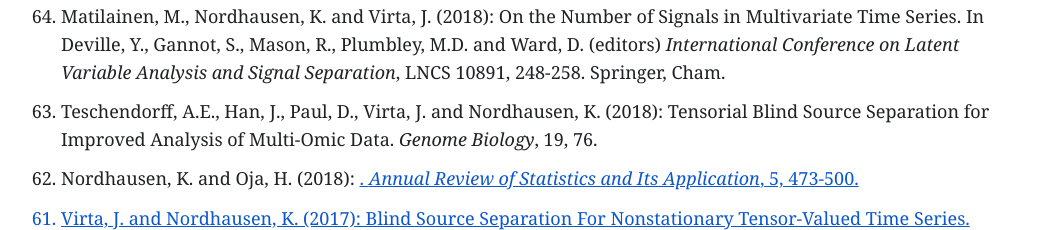
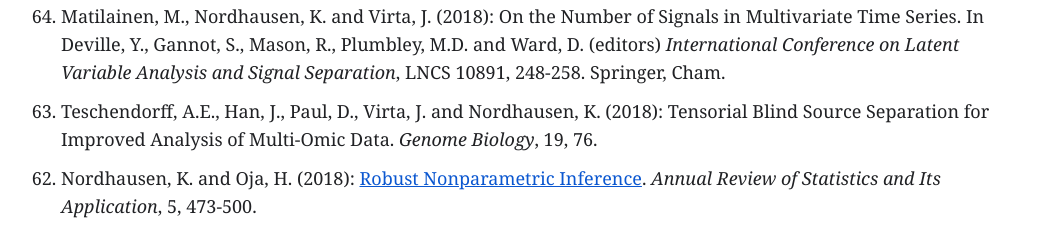
Before and after one commit to klauschN/publications, a plain HTML site: page index.html in a window 1280 px wide. Shown: the part 8185-8415 px from the top of the page, without its empty margins (121-1159 px from the left). Drawn offline with Linux system fonts and the light colour scheme.

Commit message:
Update index.html

```diff
--- a/index.html
+++ b/index.html
@@ -372,7 +372,7 @@ https://doi.org/10.3390/ijns9040060">Multivariate Independent Component Analysis
           <li>Nordhausen, K. and Oja, H. (2018): Independent Component Analysis: A Statistical Perspective.  <em>WIREs Computational Statistics</em>, 10, e1440.</li>
           <li>Matilainen, M., Nordhausen, K. and Virta, J. (2018): On the Number of Signals in Multivariate Time Series. In Deville, Y., Gannot, S., Mason, R., Plumbley, M.D. and Ward, D. (editors)  <em>International Conference on Latent Variable Analysis and Signal Separation</em>, LNCS 10891, 248-258. Springer, Cham.</li>
           <li>Teschendorff, A.E., Han, J., Paul, D., Virta, J. and Nordhausen, K. (2018): Tensorial Blind Source Separation for Improved Analysis of Multi-Omic Data.  <em>Genome Biology</em>, 19, 76.</li>
-          <li>Nordhausen, K. and Oja, H. (2018): <a href="https://doi.org/10.1146/annurev-statistics-031017-100247" Robust Nonparametric Inference</a>.  <em>Annual Review of Statistics and Its Application</em>, 5, 473-500.</li>
+          <li>Nordhausen, K. and Oja, H. (2018): <a href="https://doi.org/10.1146/annurev-statistics-031017-100247"> Robust Nonparametric Inference</a>.  <em>Annual Review of Statistics and Its Application</em>, 5, 473-500.</li>
           <li>Virta, J. and Nordhausen, K. (2017): Blind Source Separation For Nonstationary Tensor-Valued Time Series. Proceedings of the  <em>27th International IEEE Workshop on Machine Learning for Signal Processing (MLSP)</em>, 1-6.</li>
           <li>Virta, J., Li, B., Nordhausen, K. and Oja, H. (2017): Independent Component Analysis for Tensor-Valued Data.  <em>Journal of Multivariate Analysis</em>, 162, 172-192.</li>
           <li>Matilainen, M., Croux, C., Nordhausen, K. and Oja, H. (2017): Supervised Dimension Reduction for Multivariate Time Series.  <em>Econometrics and Statistics</em>, 4, 57-69.</li>
```
